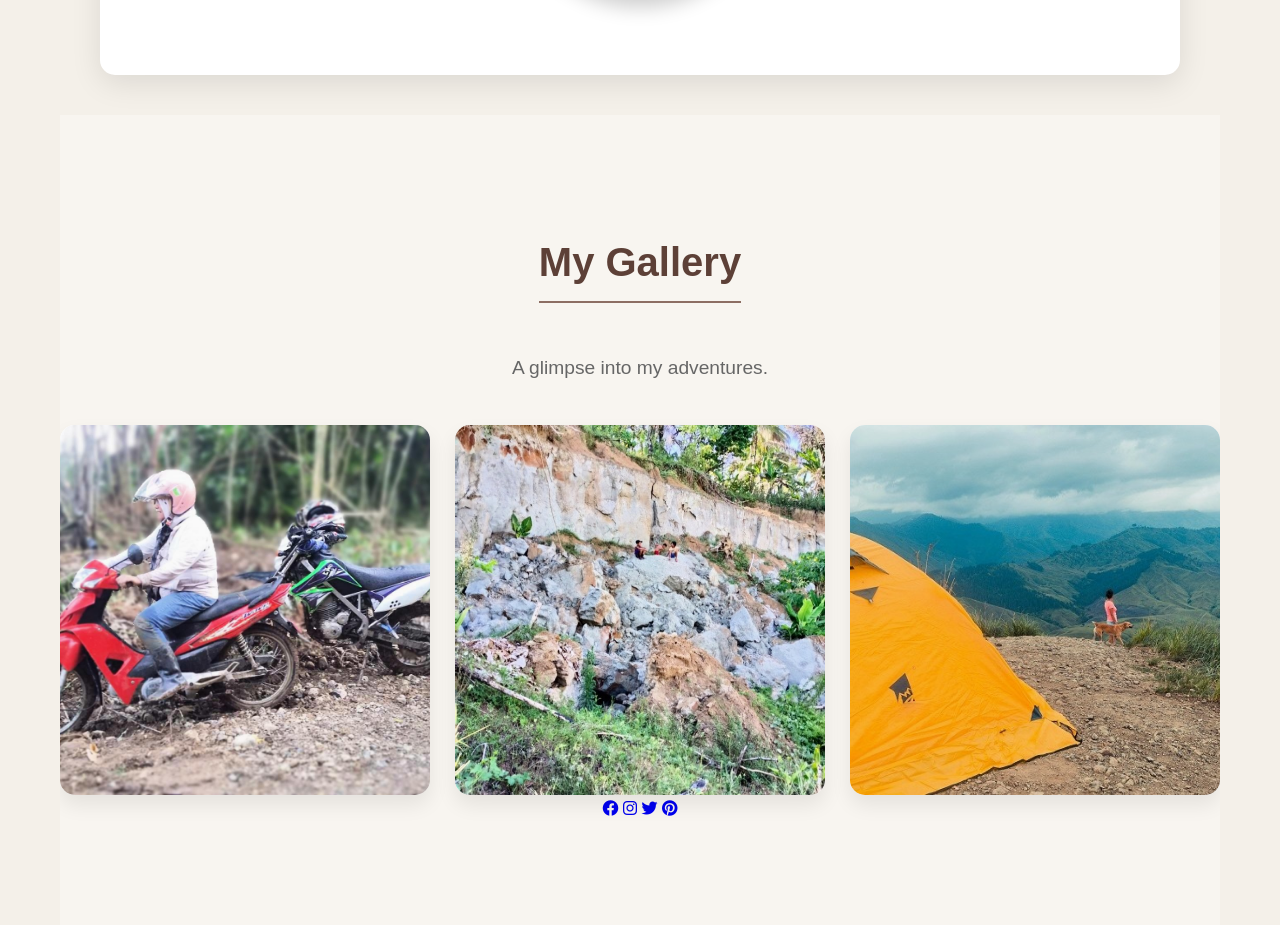
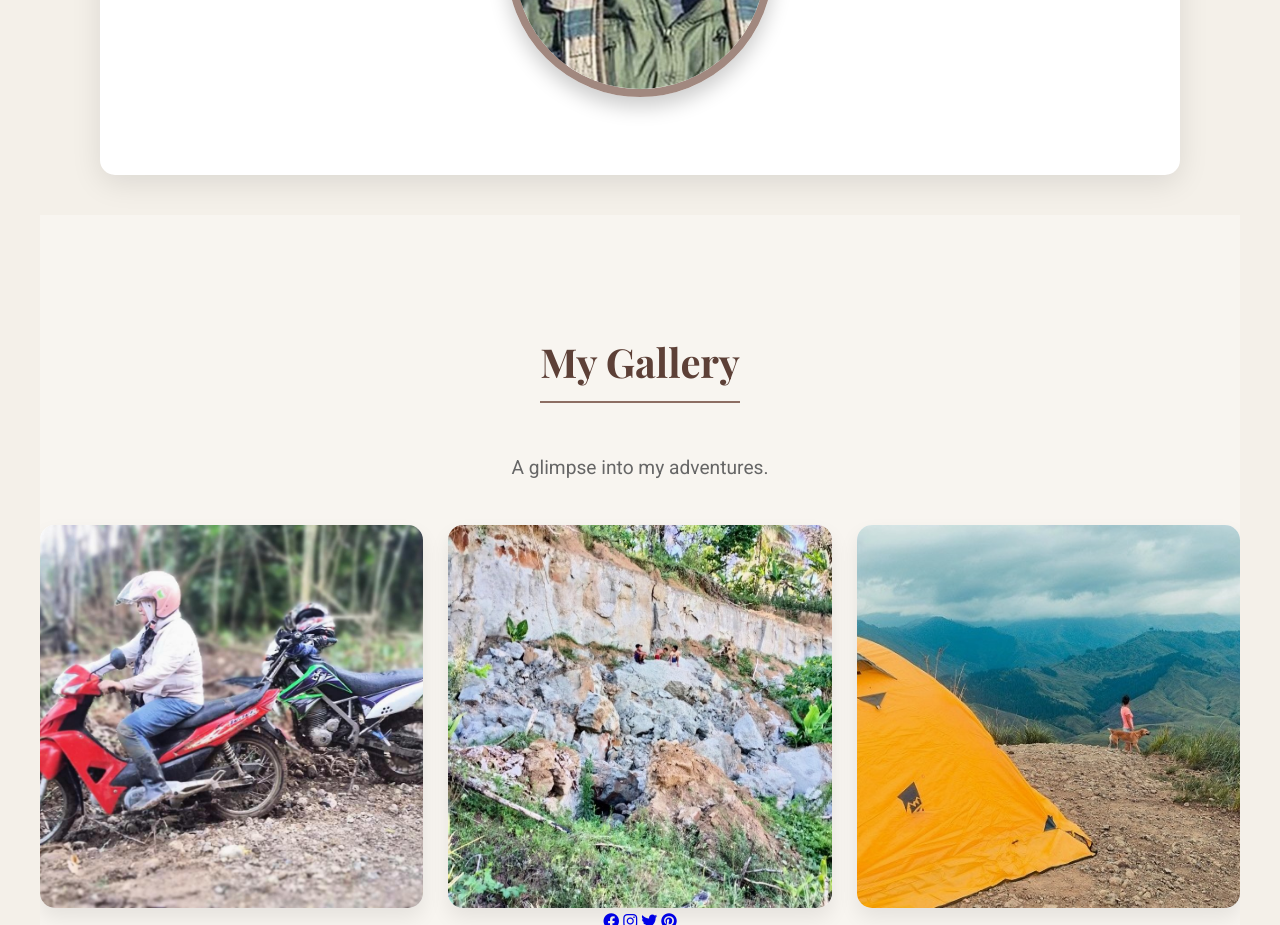
Before and after one commit to johnwesleyquintero/beth-cooper, a plain HTML site: page index.html in a window 1280 px wide. Shown: the part 1875-2800 px from the top of the page. Drawn offline with nearby package versions, Linux system fonts and the light colour scheme.

Commit message:
feat: update license and content

```diff
--- a/index.html
+++ b/index.html
@@ -14,6 +14,7 @@
     <meta property="og:image" content="https://bethcooper.netlify.app/assets/mom's_profile_photo.jpg" />
     <!-- Twitter -->
     <meta name="twitter:card" content="summary_large_image" />
+    <link rel="stylesheet" href="https://fonts.googleapis.com/css2?family=Playfair+Display:wght@400;700&family=Roboto:wght@400;500&display=swap" />
     <link rel="stylesheet" href="styles.css" />
     <link rel="stylesheet" href="https://cdnjs.cloudflare.com/ajax/libs/font-awesome/6.4.0/css/all.min.css" />
     <link rel="icon" href="favicon.svg" type="image/svg+xml">
@@ -74,7 +75,6 @@
     </header>
 
 <main>
-    <main>
       <div class="container">
         <section id="about">
           <h2>About Me</h2>
@@ -113,10 +113,10 @@
             </li>
           </ul>
           <div class="social-share">
-            <a href="#" aria-label="Share on Facebook"><i class="fab fa-facebook"></i></a>
-            <a href="#" aria-label="Share on Instagram"><i class="fab fa-instagram"></i></a>
-            <a href="#" aria-label="Share on Twitter"><i class="fab fa-twitter"></i></a>
-            <a href="#" aria-label="Share on Pinterest"><i class="fab fa-pinterest"></i></a>
+            <a href="#" aria-label="Share on Facebook"><i class="fab fa-facebook" aria-hidden="true"></i></a>
+            <a href="#" aria-label="Share on Instagram"><i class="fab fa-instagram" aria-hidden="true"></i></a>
+            <a href="#" aria-label="Share on Twitter"><i class="fab fa-twitter" aria-hidden="true"></i></a>
+            <a href="#" aria-label="Share on Pinterest"><i class="fab fa-pinterest" aria-hidden="true"></i></a>
           </div>
         </section>
 
@@ -149,7 +149,7 @@
           <p>
             Subscribe to my newsletter for exclusive content, travel tips, and more!
           </p>
-          <form action="#" method="POST" class="newsletter-form">
+          <form action="[YOUR_NEWSLETTER_SERVICE_ENDPOINT]" method="POST" class="newsletter-form">
             <input type="email" placeholder="Enter your email" required>
             <button type="submit" class="cta-button">Subscribe</button>
           </form>
@@ -160,9 +160,10 @@
 
     <footer>
       <p>
-        &copy; <span id="currentYear"></span> Beth Cooper. All Rights Reserved.
+        &copy; <span id="currentYear"></span> Beth Cooper. All Rights Reserved.  Designed and built by <a href="https://wescode.vercel.app/" target="_blank" rel="noopener noreferrer">Wesley Quintero</a>.
       </p>
       <!-- Small nature-themed icon could go here -->
+      <i class="fas fa-leaf"></i>
     </footer>
 
     <script>
--- a/styles.css
+++ b/styles.css
@@ -1,15 +1,13 @@
 /* c:\Users\johnw\portfolio\www_personal_family_request\content_creator_one_page_website\mother\style.css */
 
 /* Basic Reset and Body Styles */
-body {
-}
 
 main {
   padding: 20px; /* Add padding to the main content area */
 }
 
 body {
-  font-family: 'Arial', sans-serif;
+  font-family: 'Roboto', sans-serif;
   margin: 0;
   color: #333;
   line-height: 1.7;
@@ -87,8 +85,13 @@ body {
 /* Headings */
 h1,
 h2 {
+  font-family: 'Playfair Display', serif;
   color: #795548; /* Brown color */
   margin-bottom: 15px;
+}
+
+:root {
+   --secondary-color: #8bc34a; /* Light Green */
 }
 
 h1 {
@@ -187,6 +190,7 @@ section,
 footer {
   padding: 60px 20px;
   text-align: center;
+  margin-bottom: 60px; /* Increased margin between sections */
 }
 
 /* Hero Section (Header) */
@@ -595,6 +599,7 @@ footer p {
   border-color: #fff;
   transform: translateY(-2px);
   box-shadow: 0 5px 15px rgba(0, 0, 0, 0.2);
+  transition: all 0.3s ease;
 }
 
 /* Responsive Design */
@@ -624,6 +629,12 @@ footer p {
   .gallery-item img {
     height: 250px;
   }
+}
+
+@media (min-width: 1200px) {
+   .gallery-grid {
+       grid-template-columns: repeat(3, 1fr); /* 3 columns on larger screens */
+   }
 }
 
 @media (max-width: 480px) {
```
Also changed, not shown: readme.md, 2 other files.
